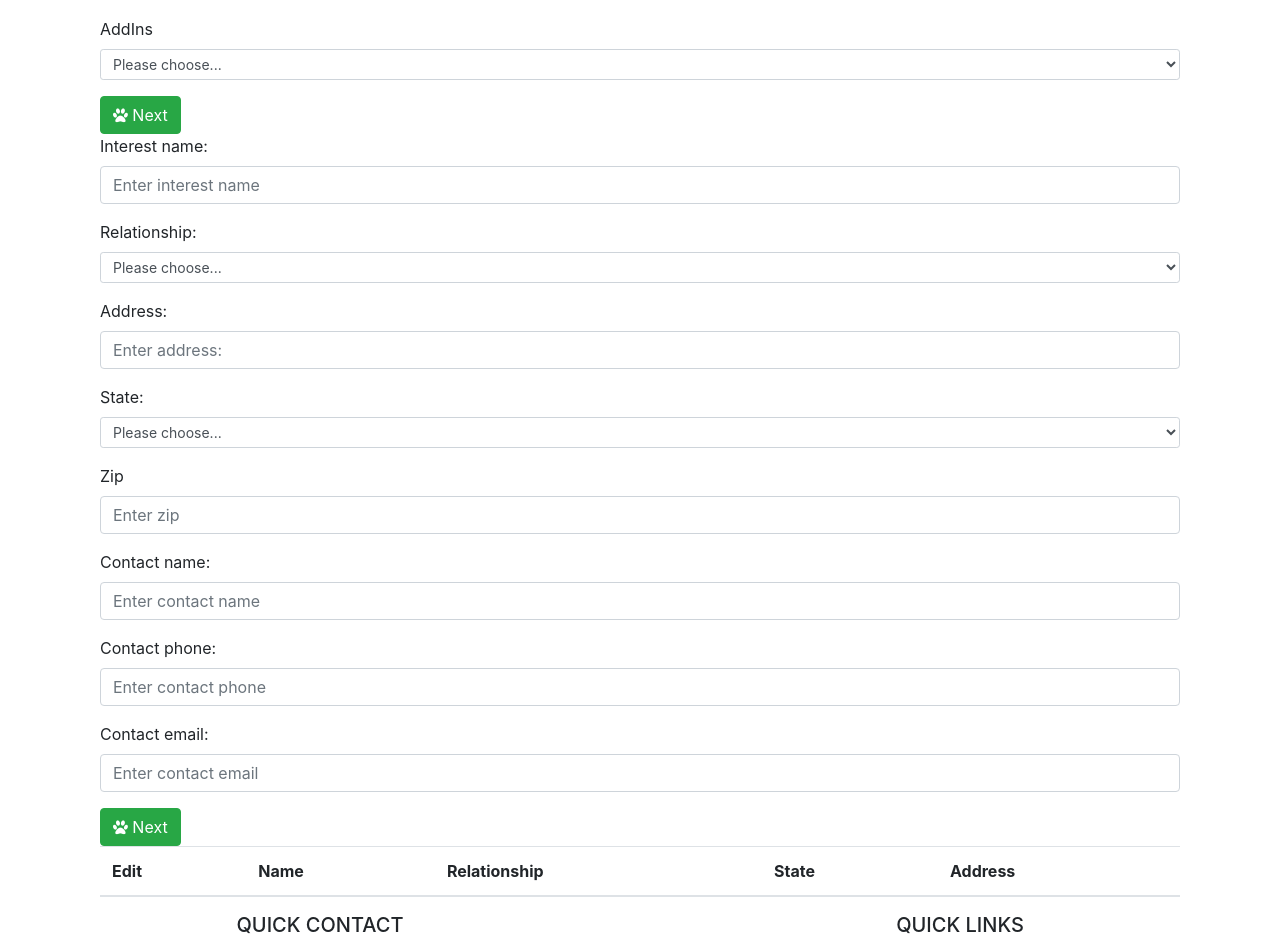
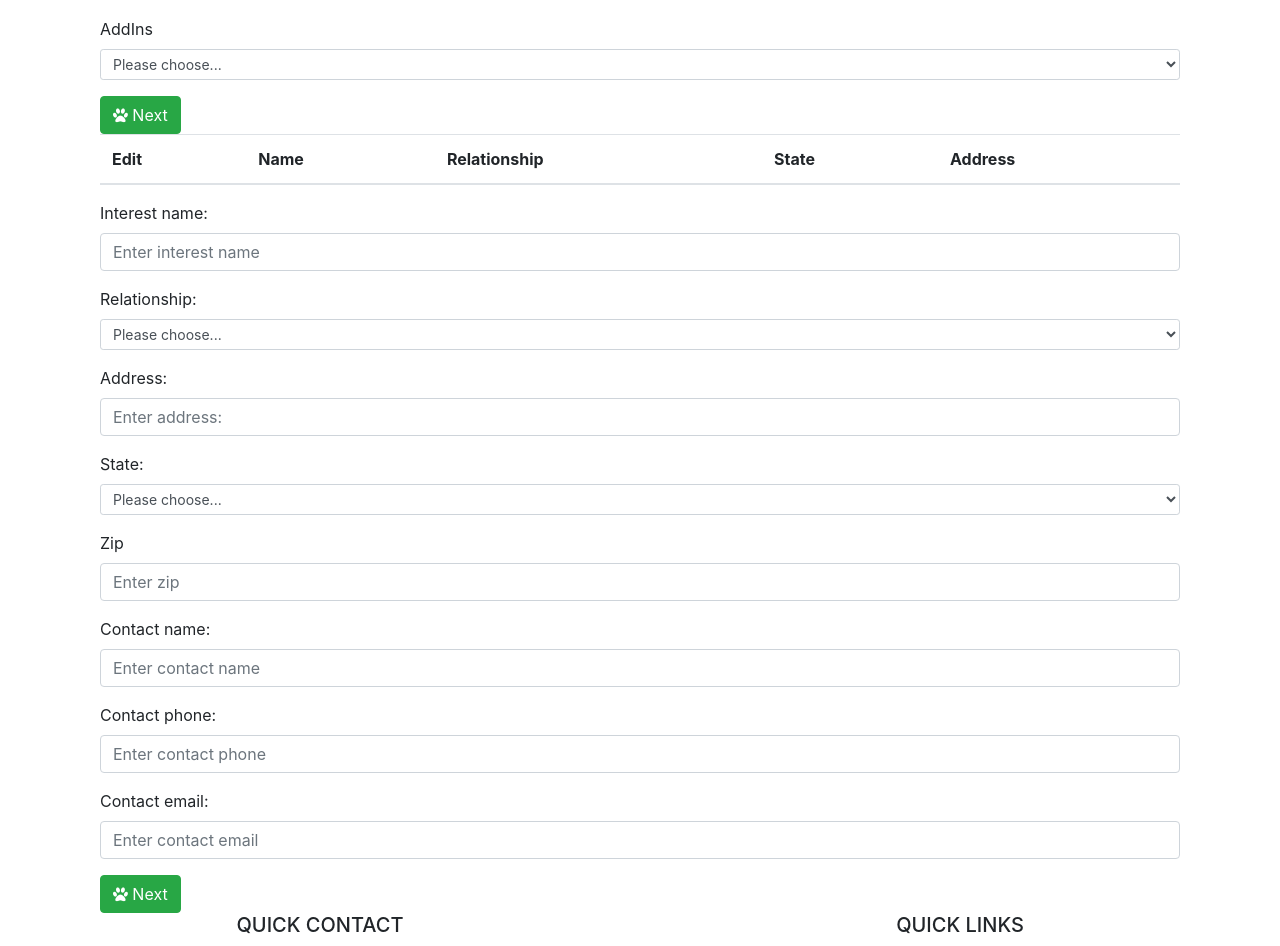
Before and after one commit to jmanock/fin-dog-bite, a React (Create React App) app: page /Quote in a window 1280 px wide. Shown: the part 2500-3446 px from the top of the page. Built offline with nearby package versions, Linux system fonts and the light colour scheme.

Commit message:
first two parts work

```diff
--- a/src/Components/AddInsForm.jsx
+++ b/src/Components/AddInsForm.jsx
@@ -35,7 +35,6 @@ class AddInsForm extends Component{
   onFormSubmit = e =>{
     console.log(this.state.Ins);
     e.preventDefault();
-    const clone = this.state.Ins;
 
     if(this.state.Ins.id){
       this.props.updateIns(this.state.Ins);
--- a/src/Components/Holder.jsx
+++ b/src/Components/Holder.jsx
@@ -131,9 +131,10 @@ class Holder extends Component{
 
         <DogList deleteDog={this.handleDeleteDog} handleEditDog={this.handleEditDog} dog={this.state.dogs} addIns={this.addIns}/>
 
+        <AddInsList deleteIns={this.handleDeleteIns} handleEditIns={this.handleEditIns} ins={this.state.ins} />
+
         <AddInsForm updateIns={this.handleEditOpenIns} selectedIns={this.state.selectedIns} createIns={this.handleCreateIns}/>
 
-        <AddInsList deleteIns={this.handleDeleteIns} handleEditIns={this.handleEditIns} ins={this.state.ins} />
       </div>
     )
   }
```
